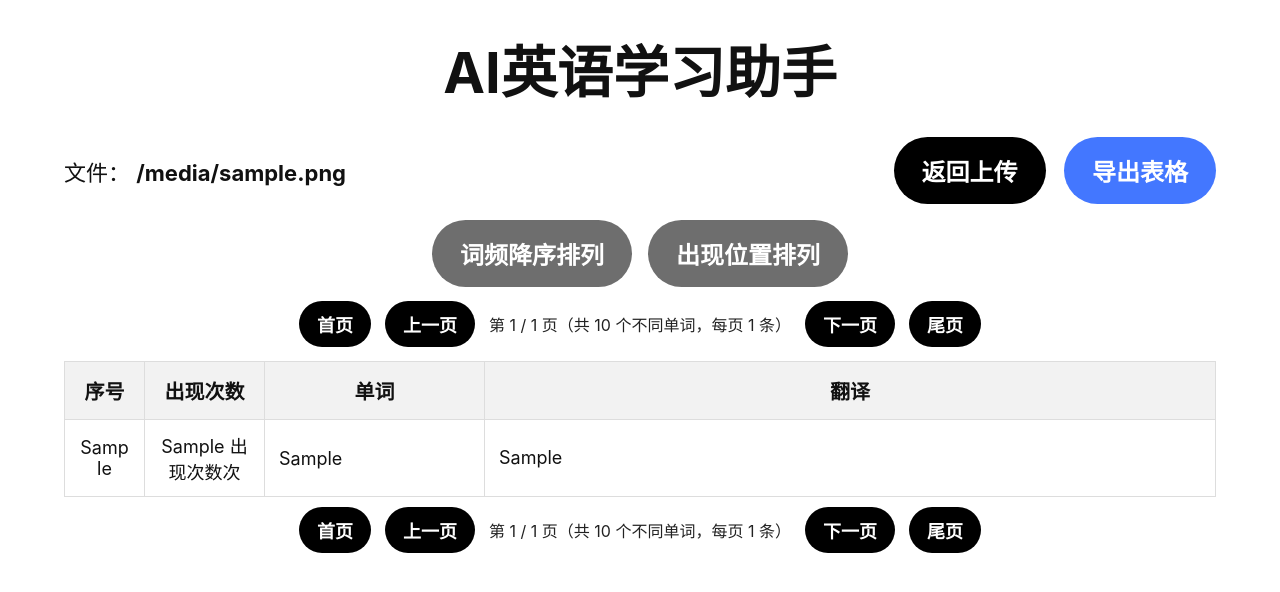
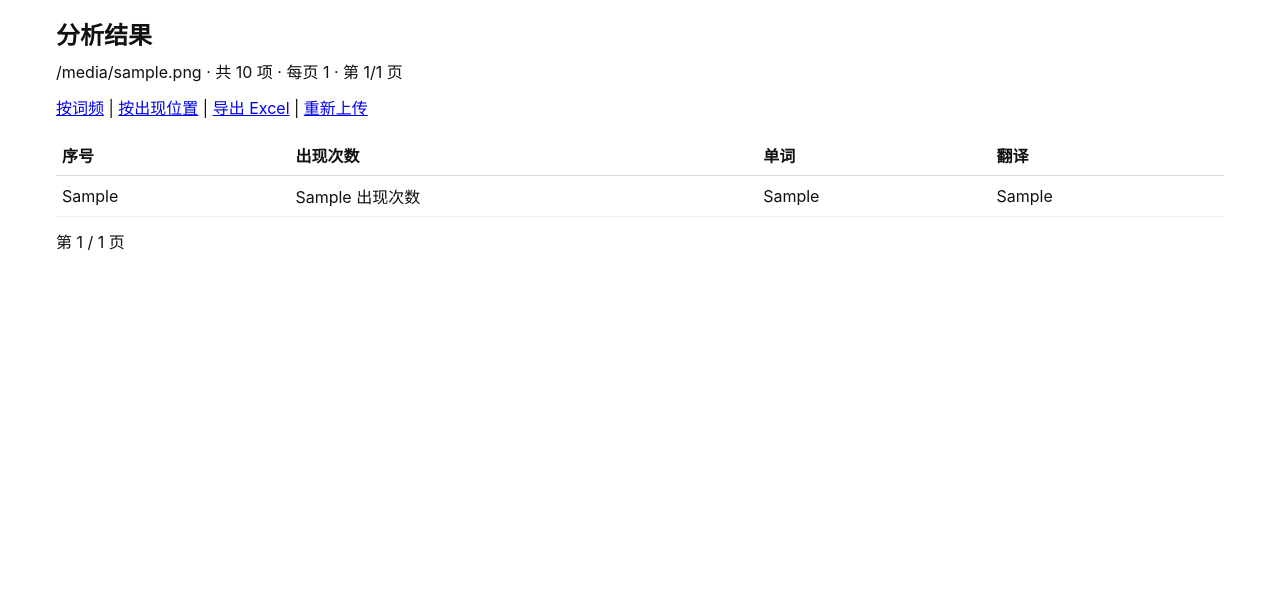
Before and after one commit to zhugeruida/ai-english-learning-assistant, a FastAPI app: template templates/result.html in a window 1280 px wide. Shown: the top 592 px of the page. Run offline with FastAPI, Linux system fonts and the light colour scheme; the template is opened without the code that fills it: most values are stand-ins (such as "Sample title", 1, 10 or a date in 2020); parts of the project's set-up code (start-up, migrations or seed data) failed here and were passed over.

Commit message:
fix: remove auto-refresh page; render results directly

```diff
--- a/templates/result.html
+++ b/templates/result.html
@@ -1,78 +1,54 @@
-<!-- templates/result.html -->
 <!DOCTYPE html>
 <html lang="zh-CN">
 <head>
-  <meta charset="utf-8" />
-  <meta name="viewport" content="width=device-width,initial-scale=1" />
-  <title>AI英语学习助手 - 结果</title>
-  <link rel="stylesheet" href="/static/style.css?v=3" />
+  <meta charset="utf-8">
+  <meta name="viewport" content="width=device-width, initial-scale=1">
+  <title>分析结果</title>
+  <link rel="stylesheet" href="/static/style.css">
 </head>
 <body>
-  <div class="container">
-    <!-- 标题：与首页一致 -->
-    <h1 class="title">AI英语学习助手</h1>
+  <div class="container" style="padding:16px;max-width:1200px;margin:0 auto">
+    <h2 style="margin:0 0 8px 0;">分析结果</h2>
+    <p style="margin:0 0 12px 0;">
+      {{ filename or '未命名文档' }} · 共 {{ total }} 项 · 每页 {{ page_size }} · 第 {{ page }}/{{ pages }} 页
+    </p>
+    <nav style="margin:8px 0 16px 0;">
+      <a href="/result?sort=freq&page=1">按词频</a> |
+      <a href="/result?sort=pos&page=1">按出现位置</a> |
+      <a href="/export?sort={{ sort }}">导出 Excel</a> |
+      <a href="/">重新上传</a>
+    </nav>
 
-    <!-- 顶部文件信息 + 右侧操作按钮 -->
-    <div class="meta">
-      <div class="file">文件： <strong>{{ filename }}</strong></div>
-      <div class="right-actions">
-        <a href="/" class="btn btn-black">返回上传</a>
-        <a href="/export?sort={{ sort }}" class="btn btn-blue">导出表格</a>
-      </div>
-    </div>
-
-    <!-- 排序模式 -->
-    <div class="mode-row">
-      <a href="/result?sort=freq&page=1"
-         class="btn {% if sort=='freq' %}btn-dark{% else %}btn-gray{% endif %}">
-        词频降序排列
-      </a>
-      <a href="/result?sort=pos&page=1"
-         class="btn {% if sort=='pos' %}btn-dark{% else %}btn-gray{% endif %}">
-        出现位置排列
-      </a>
-    </div>
-
-    <!-- 小号分页（表格上方） -->
-    <div class="pager-compact">
-      <a class="btn btn-black btn-sm" href="/result?sort={{ sort }}&page=1">首页</a>
-      <a class="btn btn-black btn-sm" href="/result?sort={{ sort }}&page={{ page-1 if page>1 else 1 }}">上一页</a>
-      <div class="page-text">第 {{ page }} / {{ pages }} 页（共 {{ total }} 个不同单词，每页 {{ page_size }} 条）</div>
-      <a class="btn btn-black btn-sm" href="/result?sort={{ sort }}&page={{ page+1 if page<pages else pages }}">下一页</a>
-      <a class="btn btn-black btn-sm" href="/result?sort={{ sort }}&page={{ pages }}">尾页</a>
-    </div>
-
-    <!-- 表格 -->
-    <table class="words">
+    {% if rows and rows|length > 0 %}
+    <table style="width:100%;border-collapse:collapse;">
       <thead>
         <tr>
-          <th style="width:80px;">序号</th>
-          <th style="width:120px;">出现次数</th>
-          <th style="width:220px;">单词</th>
-          <th>翻译</th>
+          <th style="border-bottom:1px solid #ddd;text-align:left;padding:8px 6px;">序号</th>
+          <th style="border-bottom:1px solid #ddd;text-align:left;padding:8px 6px;">出现次数</th>
+          <th style="border-bottom:1px solid #ddd;text-align:left;padding:8px 6px;">单词</th>
+          <th style="border-bottom:1px solid #ddd;text-align:left;padding:8px 6px;">翻译</th>
         </tr>
       </thead>
       <tbody>
         {% for r in rows %}
         <tr>
-          <td class="center">{{ r['序号'] }}</td>
-          <td class="center">{{ r['出现次数'] }}次</td>
-          <td>{{ r['单词'] }}</td>
-          <td class="zh">{{ r['翻译'] | replace('\n','<br>') | safe }}</td>
+          <td style="border-bottom:1px solid #f0f0f0;padding:8px 6px;">{{ r["序号"] }}</td>
+          <td style="border-bottom:1px solid #f0f0f0;padding:8px 6px;">{{ r["出现次数"] }}</td>
+          <td style="border-bottom:1px solid #f0f0f0;padding:8px 6px;">{{ r["单词"] }}</td>
+          <td style="border-bottom:1px solid #f0f0f0;padding:8px 6px;white-space:pre-line">{{ r["翻译"] }}</td>
         </tr>
         {% endfor %}
       </tbody>
     </table>
 
-    <!-- 小号分页（表格下方，内容与上方一致） -->
-    <div class="pager-compact">
-      <a class="btn btn-black btn-sm" href="/result?sort={{ sort }}&page=1">首页</a>
-      <a class="btn btn-black btn-sm" href="/result?sort={{ sort }}&page={{ page-1 if page>1 else 1 }}">上一页</a>
-      <div class="page-text">第 {{ page }} / {{ pages }} 页（共 {{ total }} 个不同单词，每页 {{ page_size }} 条）</div>
-      <a class="btn btn-black btn-sm" href="/result?sort={{ sort }}&page={{ page+1 if page<pages else pages }}">下一页</a>
-      <a class="btn btn-black btn-sm" href="/result?sort={{ sort }}&page={{ pages }}">尾页</a>
+    <div style="display:flex;gap:12px;align-items:center;margin-top:12px;">
+      {% if page > 1 %}<a href="/result?sort={{ sort }}&page={{ page-1 }}">上一页</a>{% endif %}
+      <span>第 {{ page }} / {{ pages }} 页</span>
+      {% if page < pages %}<a href="/result?sort={{ sort }}&page={{ page+1 }}">下一页</a>{% endif %}
     </div>
-
+    {% else %}
+      <p>没有可显示的数据。</p>
+    {% endif %}
   </div>
 </body>
 </html>
```
